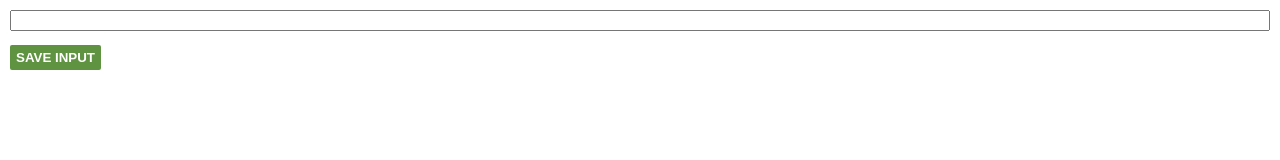
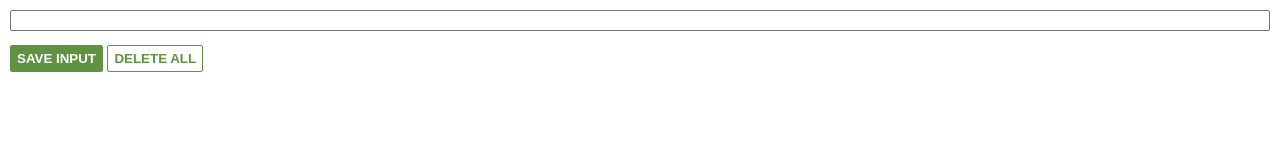
Before and after one commit to desireemendes/chrome-extension, a website built with Vite: page index.html in a window 1280 px wide. Built offline with nearby package versions, Linux system fonts and the light colour scheme.

Commit message:
Add and style delete button

```diff
--- a/index.css
+++ b/index.css
@@ -20,10 +20,15 @@ button {
     padding-top: 5px;
     padding-bottom: 5px;
     font-weight: bold;
-    border: none;
+    border: 1px solid #5f9341;
     border-radius: 2px;
     margin-top: 10px;
     margin-bottom: 10px;
+}
+
+#delete-btn {
+    background-color: transparent;
+    color: #5f9341;
 }
 
 ul {
--- a/index.html
+++ b/index.html
@@ -5,6 +5,7 @@
     <body>
         <input type="text" id="input-el">
         <button id="input-btn">SAVE INPUT</button>
+        <button id="delete-btn">DELETE ALL</button>
         <ul id="ul-el">
         </ul>
         <script src="index.js"></script>
```
Also changed, not shown: 1 other file.
